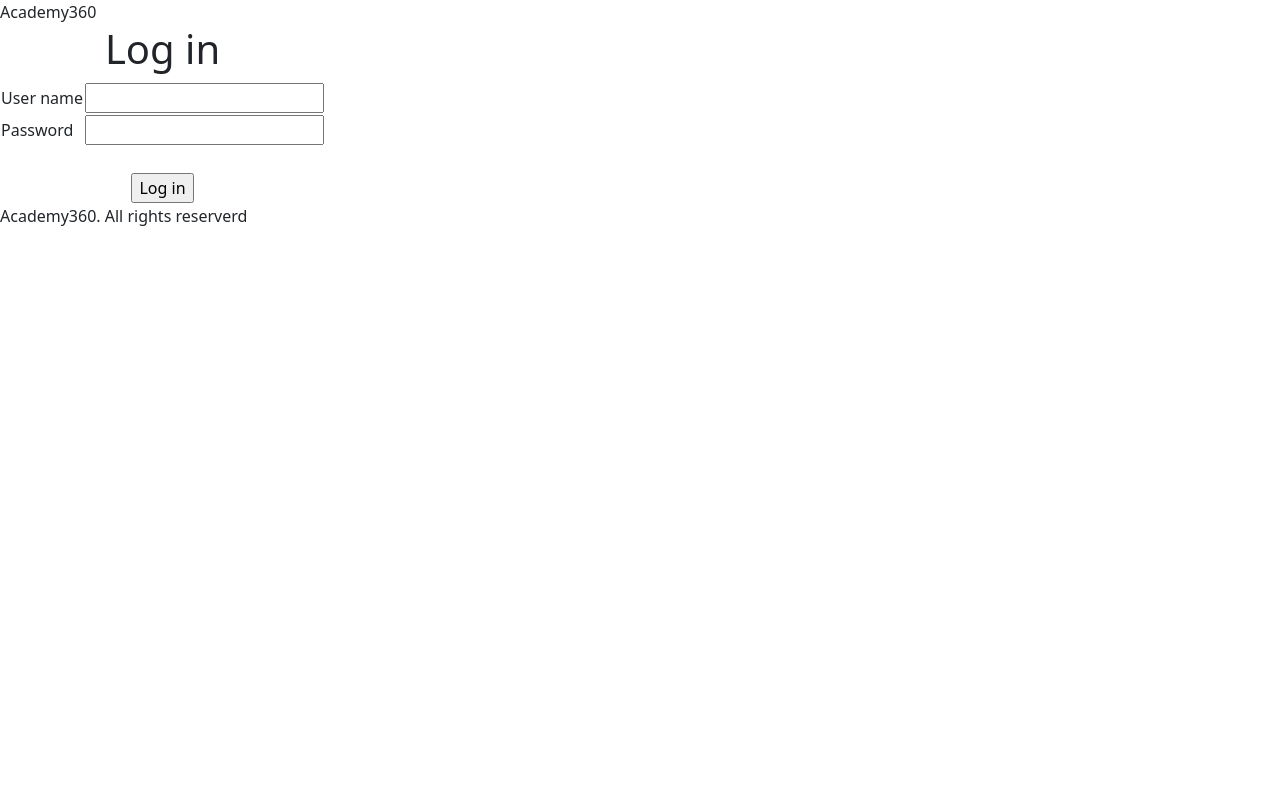
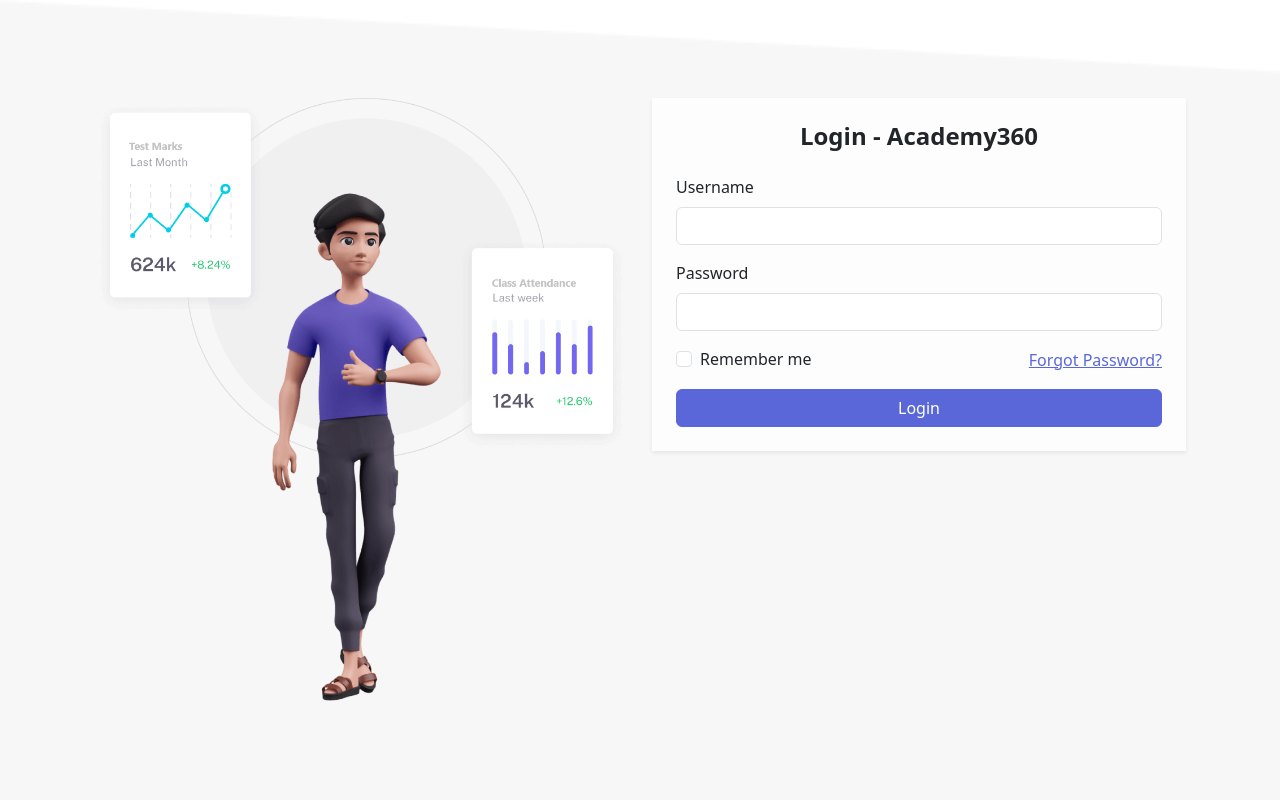
Before and after one commit to thabopal/academy360, a Django app: page / in a window 1280 px wide. Run offline with Django 5.2, Linux system fonts and the light colour scheme.

Commit message:
Made UI changes to the login page

```diff
--- /dev/null
+++ b/app_academy360/static/assets/css/custom.css
@@ -0,0 +1,34 @@
+/* static/css/custom.css */
+
+body.bg-cover {
+    background-size: cover;
+    background-position: center;
+}
+
+.card {
+    background: rgba(255, 255, 255, 0.8);
+    border-radius: 10px;
+}
+
+.card-title {
+    font-size: 1.5rem;
+    font-weight: 600;
+}
+
+.btn-primary {
+    background-color: #5a67d8;
+    border-color: #5a67d8;
+}
+
+.btn-primary:hover {
+    background-color: #434190;
+    border-color: #434190;
+}
+
+.text-primary {
+    color: #5a67d8 !important;
+}
+
+.text-primary:hover {
+    color: #434190 !important;
+}
--- /dev/null
+++ b/app_academy360/templates/auth/auth_base.html
@@ -0,0 +1,20 @@
+<!DOCTYPE html>
+{% load static %}
+<html lang="en">
+
+<head>
+    <meta charset="UTF-8">
+    <meta name="viewport" content="width=device-width, initial-scale=1.0">
+    <title>Login</title>
+    <link href="https://cdn.jsdelivr.net/npm/bootstrap@5.3.3/dist/css/bootstrap.min.css" rel="stylesheet" integrity="sha384-QWTKZyjpPEjISv5WaRU9OFeRpok6YctnYmDr5pNlyT2bRjXh0JMhjY6hW+ALEwIH" crossorigin="anonymous">
+
+    <link rel="stylesheet" href="{% static 'assets/css/custom.css' %}"> <!-- Link to custom styles -->
+</head>
+
+<body class="bg-cover" style="background-image: url('static/assets/img/login-background.png');">
+    {% block content %}
+    {% endblock content %}
+    <script src="https://cdn.jsdelivr.net/npm/bootstrap@5.3.3/dist/js/bootstrap.bundle.min.js" integrity="sha384-YvpcrYf0tY3lHB60NNkmXc5s9fDVZLESaAA55NDzOxhy9GkcIdslK1eN7N6jIeHz" crossorigin="anonymous"></script>
+</body>
+
+</html>
--- a/app_academy360/templates/auth/user_login.html
+++ b/app_academy360/templates/auth/user_login.html
@@ -1,29 +1,43 @@
-{% extends "base.html" %}
+{% extends "auth_base.html" %}
+{% load static %}
 {% block content %}
-<form action="/user_login_post/" method="post">
-    {% csrf_token %}
-    <table>
-        <tr>
-            <td width="100%" colspan="2" align="center">
-                <h1>Log in</h1>
-            </td>
-        </tr>
-        <tr>
-            <td>User name</td>
-            <td><input name="username"></td>
-        </tr>
-        <tr>
-            <td>Password</td>
-            <td><input type="password" name="password"></td>
-        </tr>
-        <tr>
-            <td><br></td>
-        </tr>
-        <tr>
-            <td colspan="2" align="center">
-                <input type="submit" value="Log in">
-            </td>
-        </tr>
-    </table>
-</form>
+
+
+<div class="container d-flex align-items-center justify-content-center min-vh-100">
+    <div class="row w-100">
+        <!-- Column for Image -->
+        <div class="col-lg-6 d-none d-lg-flex align-items-center justify-content-center">
+            <img src="{% static 'assets/img/auth-login-illustration-light.png' %}" class="img-fluid" alt="Login Illustration">
+        </div>
+
+        <!-- Column for Form -->
+        <div class="col-lg-6 col-md-8 col-sm-10 mx-auto">
+            <div class="card border-0 shadow-sm rounded-0">
+                <div class="card-body p-4">
+                    <h4 class="card-title text-center mb-4">Login - Academy360</h4>
+                    <form method="post" action="/user_login_post/">
+                        {% csrf_token %}
+                        <div class="mb-3">
+                            <label for="username" class="form-label">Username</label>
+                            <input type="text" class="form-control" id="username" name="username" required>
+                        </div>
+                        <div class="mb-3">
+                            <label for="password" class="form-label">Password</label>
+                            <input type="password" class="form-control" id="password" name="password" required>
+                        </div>
+                        <div class="d-flex justify-content-between align-items-center mb-3">
+                            <div class="form-check">
+                                <input type="checkbox" class="form-check-input" id="rememberMe">
+                                <label class="form-check-label" for="rememberMe">Remember me</label>
+                            </div>
+                            <a href="#" class="text-primary">Forgot Password?</a>
+                        </div>
+                        <button type="submit" class="btn btn-primary w-100">Login</button>
+                    </form>
+                </div>
+            </div>
+        </div>
+    </div>
+</div>
+
 {% endblock %}
```
Also changed, not shown: app_academy360/static/assets/img/auth-login-illustration-light.png (added), app_academy360/static/assets/img/login-background.png (added).
